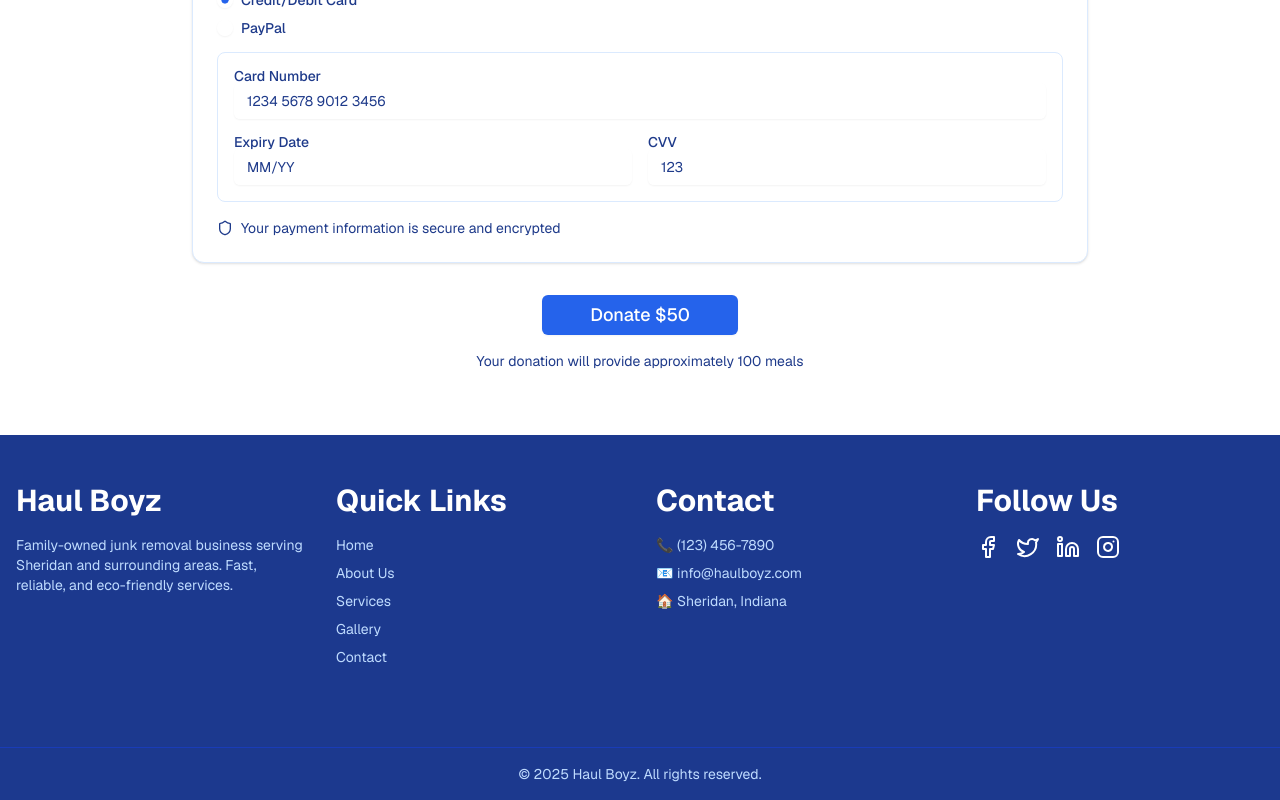
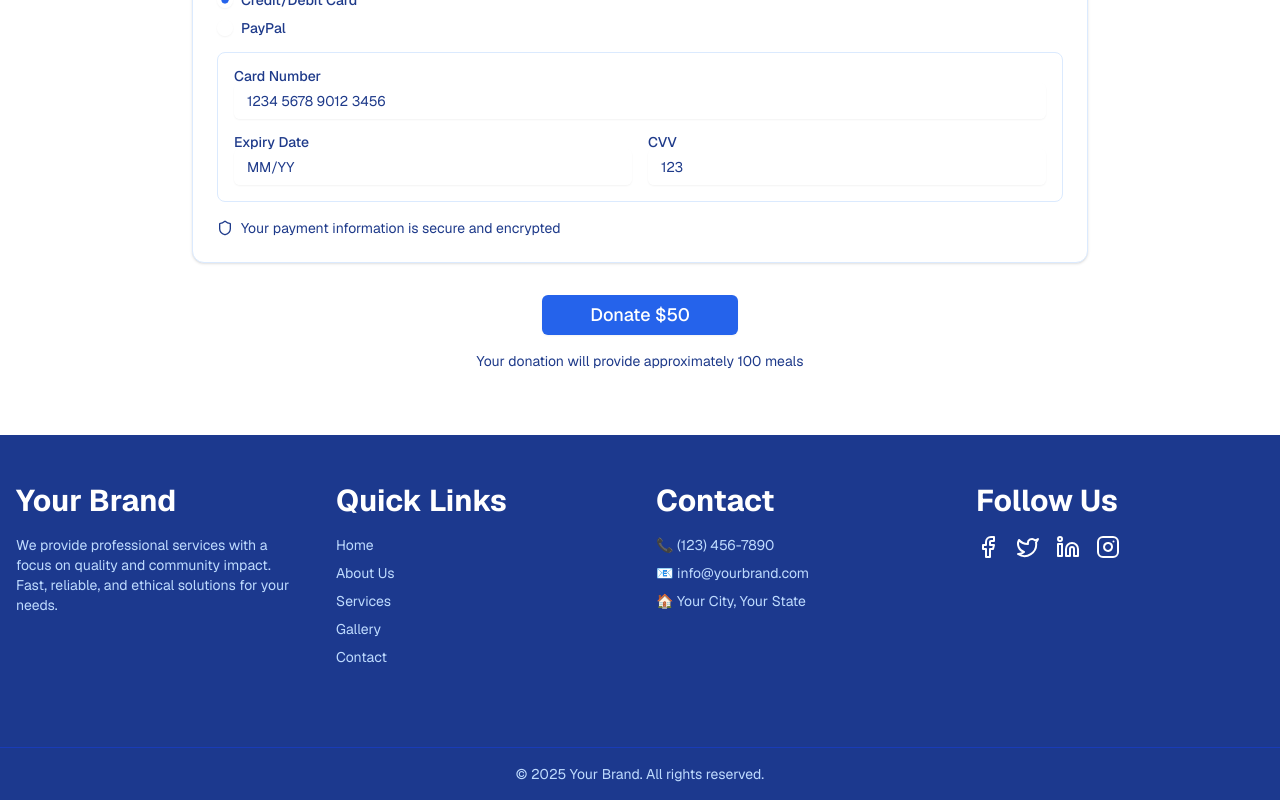
Before and after one commit to davisbryan595-lang/noor-al-yaqeen-charity-foundation, a Next.js app: page / in a window 1280 px wide. Shown: the part 4231-5031 px from the top of the page. Built offline with nearby package versions, Linux system fonts and the light colour scheme.

Commit message:
Update footer.tsx

```diff
--- a/components/footer.tsx
+++ b/components/footer.tsx
@@ -8,9 +8,9 @@ export function Footer() {
       <div className="container mx-auto px-4 py-12 grid grid-cols-1 md:grid-cols-4 gap-8">
         {/* About */}
         <div>
-          <h3 className="text-2xl md:text-3xl font-bold mb-4">Haul Boyz</h3>
+          <h3 className="text-2xl md:text-3xl font-bold mb-4">Your Brand</h3>
           <p className="text-blue-200 text-sm">
-            Family-owned junk removal business serving Sheridan and surrounding areas. Fast, reliable, and eco-friendly services.
+            We provide professional services with a focus on quality and community impact. Fast, reliable, and ethical solutions for your needs.
           </p>
         </div>
 
@@ -40,8 +40,8 @@ export function Footer() {
         <div>
           <h3 className="text-2xl md:text-3xl font-bold mb-4">Contact</h3>
           <p className="text-blue-200 text-sm mb-2">📞 (123) 456-7890</p>
-          <p className="text-blue-200 text-sm mb-2">📧 info@haulboyz.com</p>
-          <p className="text-blue-200 text-sm">🏠 Sheridan, Indiana</p>
+          <p className="text-blue-200 text-sm mb-2">📧 info@yourbrand.com</p>
+          <p className="text-blue-200 text-sm">🏠 Your City, Your State</p>
         </div>
 
         {/* Social */}
@@ -66,7 +66,7 @@ export function Footer() {
 
       {/* Bottom */}
       <div className="border-t border-blue-800 mt-8 py-4 text-center text-blue-200 text-sm">
-        &copy; {new Date().getFullYear()} Haul Boyz. All rights reserved.
+        &copy; {new Date().getFullYear()} Your Brand. All rights reserved.
       </div>
     </footer>
   )
```
